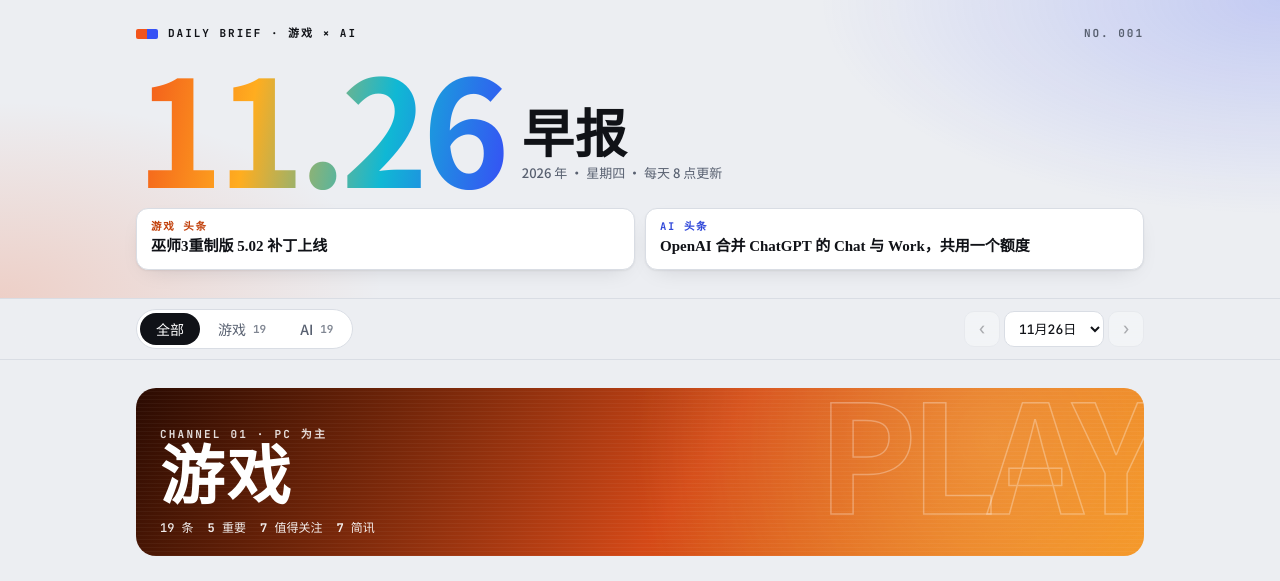
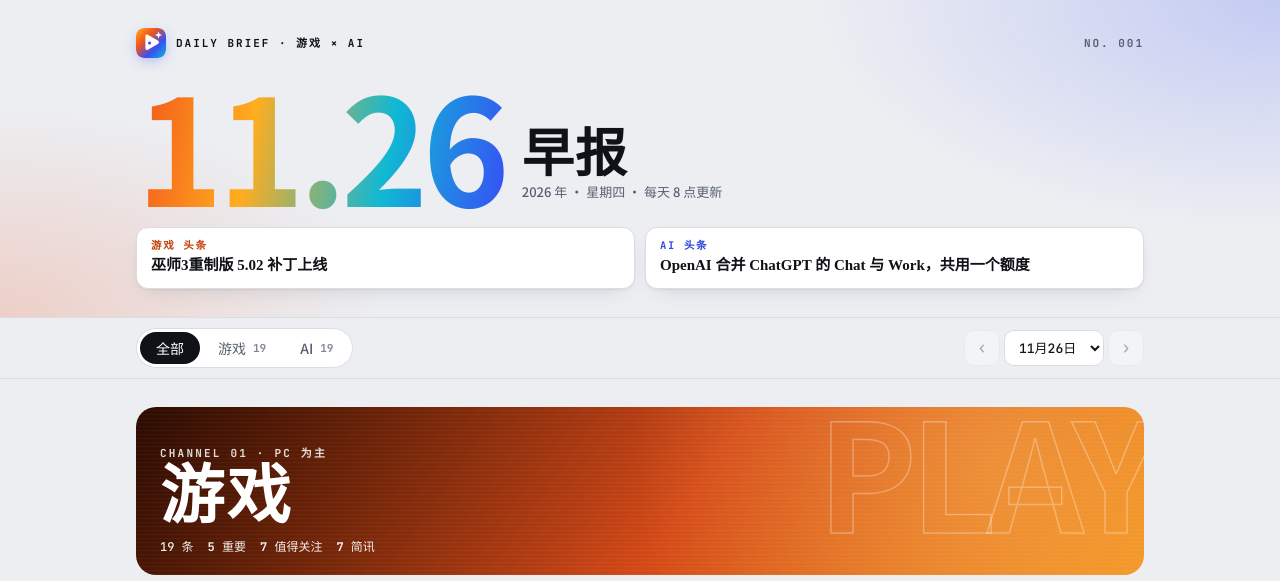
Before and after one commit to mizepeng/daily-digest, a plain HTML site: page index.html in a window 1280 px wide. Shown: the top 581 px of the page. Drawn offline with Linux system fonts and the light colour scheme; a web font is replaced by a local one.

Commit message:
Add logo to the masthead and as favicon
Co-Authored-By: Claude Opus 5.5 <noreply@anthropic.com>

```diff
--- a/index.html
+++ b/index.html
@@ -6,6 +6,7 @@
 <title>每日早报 · 游戏与 AI</title>
 <meta name="description" content="每天早上 8 点更新的游戏与 AI 资讯。">
 <meta name="theme-color" content="#0b0c10">
+<link rel="icon" type="image/svg+xml" href="logo.svg">
 <link rel="preconnect" href="https://fonts.googleapis.com">
 <link rel="preconnect" href="https://fonts.gstatic.com" crossorigin>
 <link rel="stylesheet" href="https://fonts.googleapis.com/css2?family=Noto+Sans+SC:wght@400;500;700&family=Noto+Serif+SC:wght@700;900&family=Unbounded:wght@500;800&family=JetBrains+Mono:wght@500;700&display=swap">
@@ -90,7 +91,7 @@ img { max-width: 100%; display: block; }
   font: 700 11px/1 var(--f-mono); letter-spacing: .18em; text-transform: uppercase; color: var(--muted);
 }
 .mast-top .brand { display: flex; align-items: center; gap: 10px; color: var(--ink); }
-.mast-top .brand i { width: 22px; height: 10px; border-radius: 2px; background: linear-gradient(90deg, var(--g1) 0 50%, var(--a1) 50% 100%); display: inline-block; }
+.mast-top .brand img { width: 30px; height: 30px; border-radius: 8px; box-shadow: 0 4px 14px -4px rgba(54,81,245,.5); }
 .mast-title { display: flex; align-items: flex-end; gap: 6px 18px; flex-wrap: wrap; }
 .mast-date {
   font: 800 clamp(64px, 17vw, 148px)/.9 var(--f-disp); letter-spacing: -.04em;
@@ -305,7 +306,7 @@ footer p { margin: 0; }
 <header class="mast">
   <div class="wrap">
     <div class="mast-top">
-      <span class="brand"><i aria-hidden="true"></i>DAILY BRIEF · 游戏 × AI</span>
+      <span class="brand"><img src="logo.svg" alt="" width="30" height="30">DAILY BRIEF · 游戏 × AI</span>
       <span id="issue">No. —</span>
     </div>
     <div class="mast-title">
```
Also changed, not shown: logo.svg (added), 1 other file.
